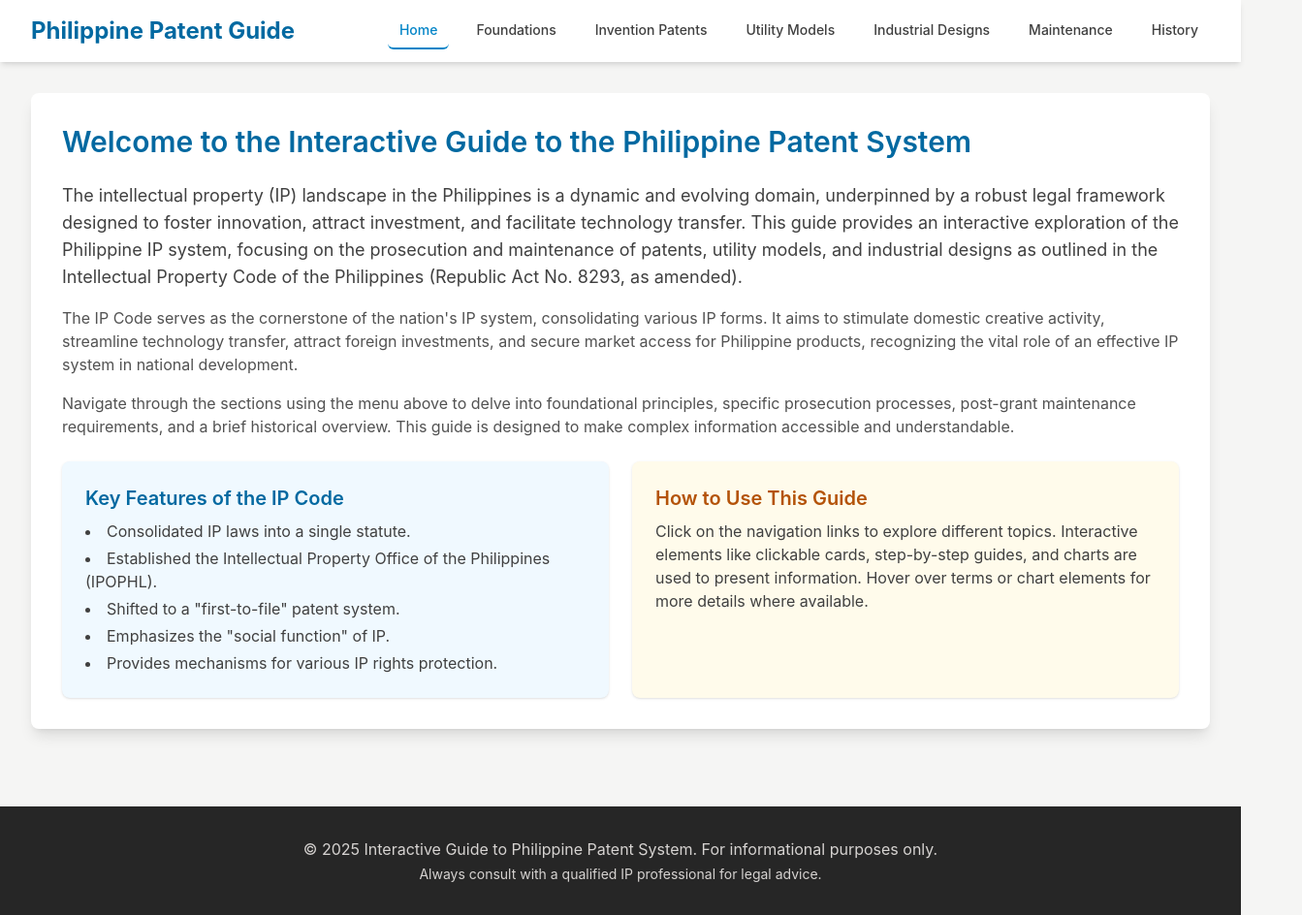
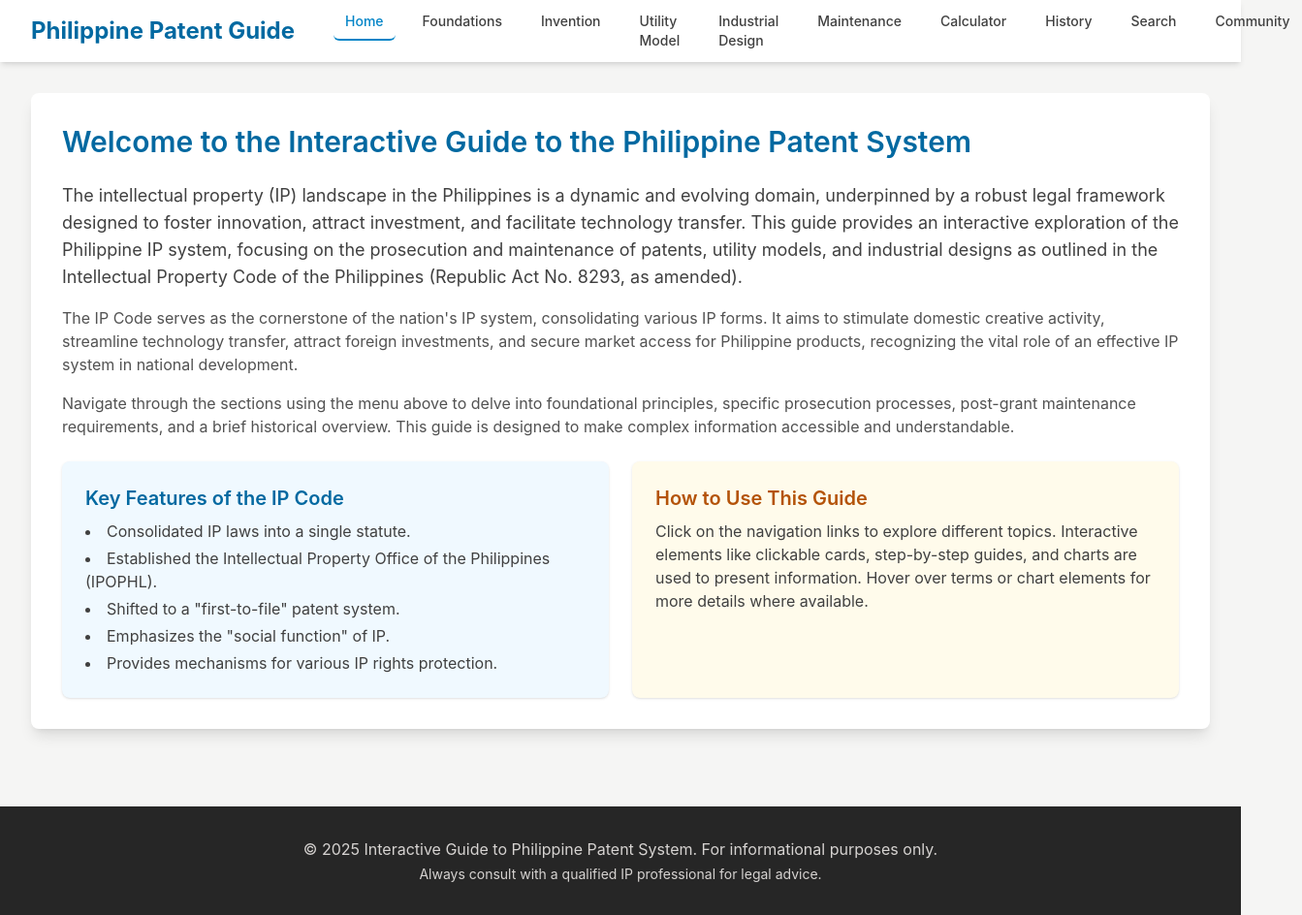
Before and after one commit to ksrevelar/PH-ip-guide, a plain HTML site: page index.html in a window 1280 px wide. Shown: the whole page at 97% size, 1343 px wide, since content can reach past the window. Drawn offline with nearby package versions, Linux system fonts and the light colour scheme.

Commit message:
Update index.html

```diff
--- a/index.html
+++ b/index.html
@@ -61,11 +61,14 @@
                     <div class="ml-10 flex items-baseline space-x-4">
                         <a href="#" class="nav-link px-3 py-2 rounded-md text-sm font-medium text-neutral-700 hover:text-sky-600 hover:bg-sky-50 active" data-target="home">Home</a>
                         <a href="#" class="nav-link px-3 py-2 rounded-md text-sm font-medium text-neutral-700 hover:text-sky-600 hover:bg-sky-50" data-target="foundations">Foundations</a>
-                        <a href="#" class="nav-link px-3 py-2 rounded-md text-sm font-medium text-neutral-700 hover:text-sky-600 hover:bg-sky-50" data-target="patents">Invention Patents</a>
-                        <a href="#" class="nav-link px-3 py-2 rounded-md text-sm font-medium text-neutral-700 hover:text-sky-600 hover:bg-sky-50" data-target="utility-models">Utility Models</a>
-                        <a href="#" class="nav-link px-3 py-2 rounded-md text-sm font-medium text-neutral-700 hover:text-sky-600 hover:bg-sky-50" data-target="industrial-designs">Industrial Designs</a>
+                        <a href="#" class="nav-link px-3 py-2 rounded-md text-sm font-medium text-neutral-700 hover:text-sky-600 hover:bg-sky-50" data-target="patents">Invention</a>
+                        <a href="#" class="nav-link px-3 py-2 rounded-md text-sm font-medium text-neutral-700 hover:text-sky-600 hover:bg-sky-50" data-target="utility-models">Utility Model</a>
+                        <a href="#" class="nav-link px-3 py-2 rounded-md text-sm font-medium text-neutral-700 hover:text-sky-600 hover:bg-sky-50" data-target="industrial-designs">Industrial Design</a>
                         <a href="#" class="nav-link px-3 py-2 rounded-md text-sm font-medium text-neutral-700 hover:text-sky-600 hover:bg-sky-50" data-target="maintenance">Maintenance</a>
+                        <a href="#" class="nav-link px-3 py-2 rounded-md text-sm font-medium text-neutral-700 hover:text-sky-600 hover:bg-sky-50" data-target="calculator">Calculator</a>
                         <a href="#" class="nav-link px-3 py-2 rounded-md text-sm font-medium text-neutral-700 hover:text-sky-600 hover:bg-sky-50" data-target="history">History</a>
+                        <a href="#" class="nav-link px-3 py-2 rounded-md text-sm font-medium text-neutral-700 hover:text-sky-600 hover:bg-sky-50" data-target="searcg">Search</a>
+                        <a href="#" class="nav-link px-3 py-2 rounded-md text-sm font-medium text-neutral-700 hover:text-sky-600 hover:bg-sky-50" data-target="community">Community</a>
                     </div>
                 </div>
                 <div class="md:hidden">
```
